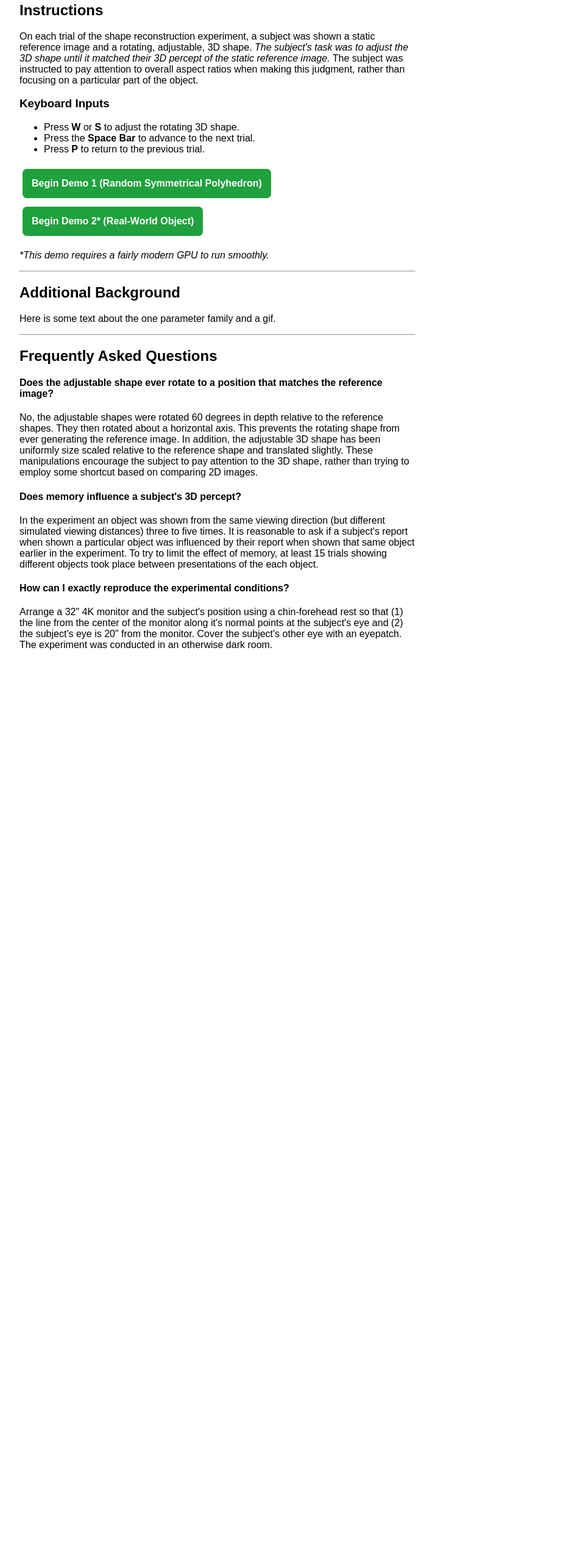
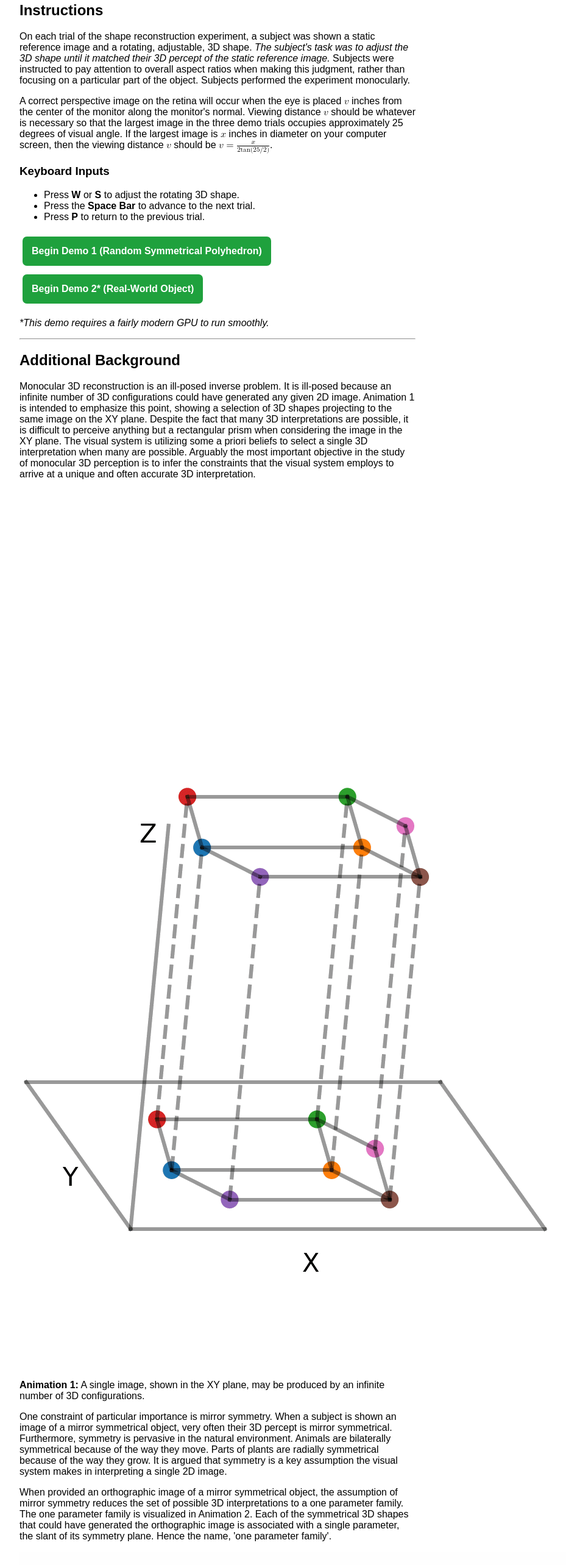
Before and after one commit to mabeers2/ShapeReconstructionDemo, a website built with Vite: page index.html in a window 1280 px wide. Shown: the part 119-2686 px from the top of the page at 61% size, without its empty margins (283-1212 px from the left). Before the commit the page ends 1222 px from the top, so only its background shows below. Built offline with nearby package versions, Linux system fonts and the light colour scheme.

Commit message:
add opf info

```diff
--- a/index.html
+++ b/index.html
@@ -11,7 +11,8 @@
     <h1>Shape Reconstruction Experiment Demo</h1>
     <hr>
     <h2>Instructions</h2>
-    <p>On each trial of the shape reconstruction experiment, a subject was shown a static reference image and a rotating, adjustable, 3D shape. <i>The subject's task was to adjust the 3D shape until it matched their 3D percept of the static reference image.</i> The subject was instructed to pay attention to overall aspect ratios when making this judgment, rather than focusing on a particular part of the object.</p>
+    <p>On each trial of the shape reconstruction experiment, a subject was shown a static reference image and a rotating, adjustable, 3D shape. <i>The subject's task was to adjust the 3D shape until it matched their 3D percept of the static reference image.</i> Subjects were instructed to pay attention to overall aspect ratios when making this judgment, rather than focusing on a particular part of the object. Subjects performed the experiment monocularly.</p>
+    <p> A correct perspective image on the retina will occur when the eye is placed <math><mi>v</mi></math> inches from the center of the monitor along the monitor's normal. Viewing distance <math><mi>v</mi></math> should be whatever is necessary so that the largest image in the three demo trials occupies approximately 25 degrees of visual angle. If the largest image is <math><mi>x</mi></math> inches in diameter on your computer screen, then the viewing distance <math><mi>v</mi></math> should be <math><mi>v</mi><mo>=</mo><mfrac><mi>x</mi><mi>2tan(25/2)</mi></mfrac></math>.</p>
     <h3>Keyboard Inputs</h3>
     <ul>
       <li>Press <b>W</b> or <b>S</b> to adjust the rotating 3D shape. </li>
@@ -25,8 +26,26 @@
     <p><i>*This demo requires a fairly modern GPU to run smoothly.</i></p>
     <hr>
     <h2>Additional Background</h2>
-    <p>Here is some text about the one parameter family and a gif.  </p>
-    <!-- <script type="module" src="/src/main.js"></script> -->
+    <p>Monocular 3D reconstruction is an ill-posed inverse problem. It is ill-posed because an infinite number of 3D configurations could have generated any given 2D image. Animation 1 is intended to emphasize this point, showing a selection of 3D shapes projecting to the same image on the XY plane. Despite the fact that many 3D interpretations are possible, it is difficult to perceive anything but a rectangular prism when considering the image in the XY plane. The visual system is utilizing some a priori beliefs to select a single 3D interpretation when many are possible. Arguably the most important objective in the study of monocular 3D perception is to infer the constraints that the visual system employs to arrive at a unique and often accurate 3D interpretation.</p>
+    <div class="fig_container">
+      <div class = 'figure'>
+        <img src="/cropped2.gif" alt="Many 3D Interpretations" class="center">
+        <div class='text_container'>
+          <p><b>Animation 1:</b> A single image, shown in the XY plane, may be produced by an infinite number of 3D configurations.</p>
+        </div>
+      </div>
+    </div>
+    <p>One constraint of particular importance is mirror symmetry. When a subject is shown an image of a mirror symmetrical object, very often their 3D percept is mirror symmetrical. Furthermore, symmetry is pervasive in the natural environment. Animals are bilaterally symmetrical because of the way they move. Parts of plants are radially symmetrical because of the way they grow. It is argued that symmetry is a key assumption the visual system makes in interpreting a single 2D image.</p>
+    <p>When provided an orthographic image of a mirror symmetrical object, the assumption of mirror symmetry reduces the set of possible 3D interpretations to a one parameter family. The one parameter family is visualized in Animation 2. Each of the symmetrical 3D shapes that could have generated the orthographic image is associated with a single parameter, the slant of its symmetry plane. Hence the name, 'one parameter family'. </p>
+    <div class="fig_container">
+      <div class = 'figure'>
+        <img src="/family.gif" alt="One parameter family" class="center">
+        <div class='text_container'>
+          <p><b>Animation 2:</b> Shown is the one parameter family associated with an orthographic image of a mirror symmetrical polyhedron. <i>Credit: Zygmunt Pizlo, Yunfeng Li, Tadamasa Sawada, Robert M. Steinman, Source: </i><a href="http://shapebook.psych.purdue.edu/2.2/">http://shapebook.psych.purdue.edu/2.2/</a> </p>
+        </div>
+      </div>
+    </div>
+    <p>In this experiment, the subject is provided a single perspective image of a symmetrical object, and asked to choose amongst the 3D shapes in the one parameter family associated with the orthographic image of the object. Animation 2 shows that each member of the one parameter family is a stretched version of another member of the one parameter family. One can therefore also think of a shape reconstruction experiment as an aspect ratio recovery experiment.</p>
     <hr>
     <h2>Frequently Asked Questions</h2>
     <h4>Does the adjustable shape ever rotate to a position that matches the reference image?</h4>
```
Also changed, not shown: public/cropped2.gif (added), public/family.gif (added).
